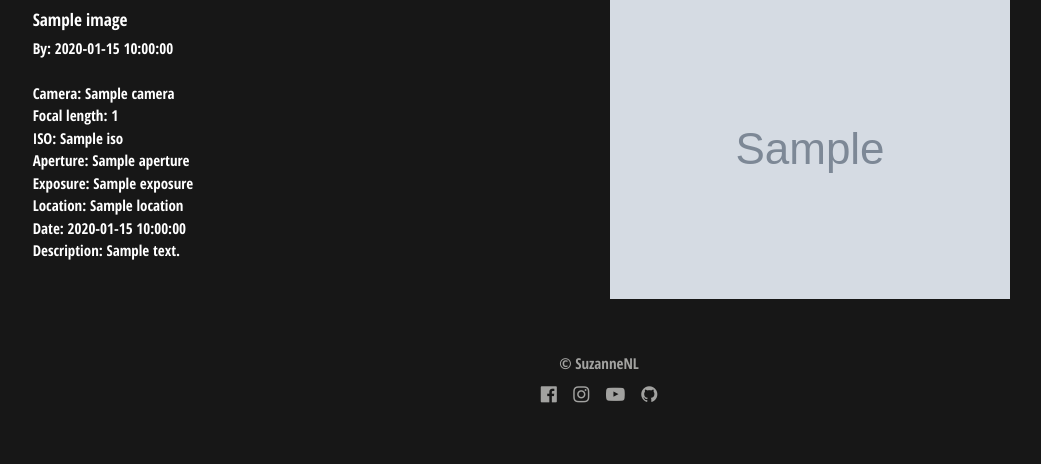
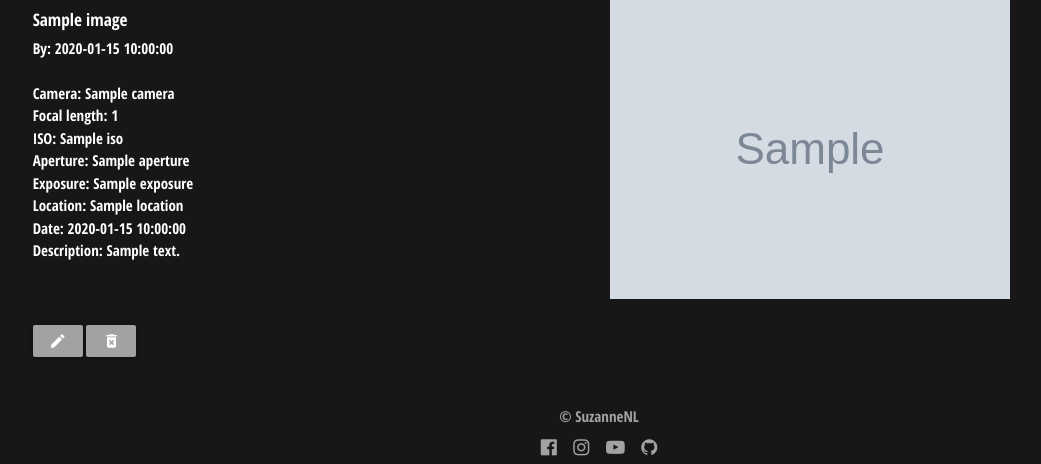
Before and after one commit to SuzanneNL/star-trail-photography, a Flask app: page /get_images in a window 1280 px wide. Shown: the part 721-1185 px from the top of the page, without its empty margins (41-1082 px from the left). Before the commit the page ends 1124 px from the top, so only its background shows below. Run offline with Flask 2, Linux system fonts and the light colour scheme; grey boxes marked "Sample" are stand-in pictures; a database or web service that is not in the repository returns one stand-in record (values such as "Sample title"); some libraries are stand-ins or nearby versions.

Commit message:
Add buttons for editing and deleting images from the gallery

```diff
--- a/static/css/style.css
+++ b/static/css/style.css
@@ -73,6 +73,23 @@ nav li a:hover {
 
 .mobile-gallery {
     display: none;
+}
+
+.edit, .delete {
+    background-color: #A2A2A0;
+}
+
+.edit:hover, .delete:hover {
+    background-color: #A2A2A0;
+}
+
+.icon-edit, .icon-delete {
+    background-color: #A2A2A0;
+    color: #fff;
+}
+
+.icon-edit:hover, .icon-delete:hover {
+    color: #000000;
 }
 /* ---------------------------------------------------------------- END GALLERY */
 /* ---------------------------------------------------------------- LOG IN & SIGN UP */
--- a/templates/gallery.html
+++ b/templates/gallery.html
@@ -36,6 +36,14 @@
             <img class="img-responsive" src="{{ image.url }}" alt="Photograph by {{ image.created_by }}">
         </div>
     </div>
+    <div class="row">
+        <div class="col m12">
+            <div class="left-align">
+                <a href="" class="btn-small edit"><i class="material-icons prefix icon-edit">create</i></a>
+                <a href="" class="btn-small delete"><i class="material-icons prefix icon-delete">delete_forever</i></a>
+            </div>
+        </div>
+    </div>
     {% else %}
     <div class="row">
         <div class="col m6">
@@ -53,6 +61,14 @@
             <p>Location: {{ image.location }}</p>
             <p>Date: {{ image.date }}</p>
             <p>Description: {{ image.description }}</p>
+        </div>
+    </div>
+    <div class="row">
+        <div class="col m12">
+            <div class="right-align">
+                <a href="" class="btn-small edit"><i class="material-icons prefix icon-edit">create</i></a>
+                <a href="" class="btn-small delete"><i class="material-icons prefix icon-delete">delete_forever</i></a>
+            </div>
         </div>
     </div>
 </div>
```
